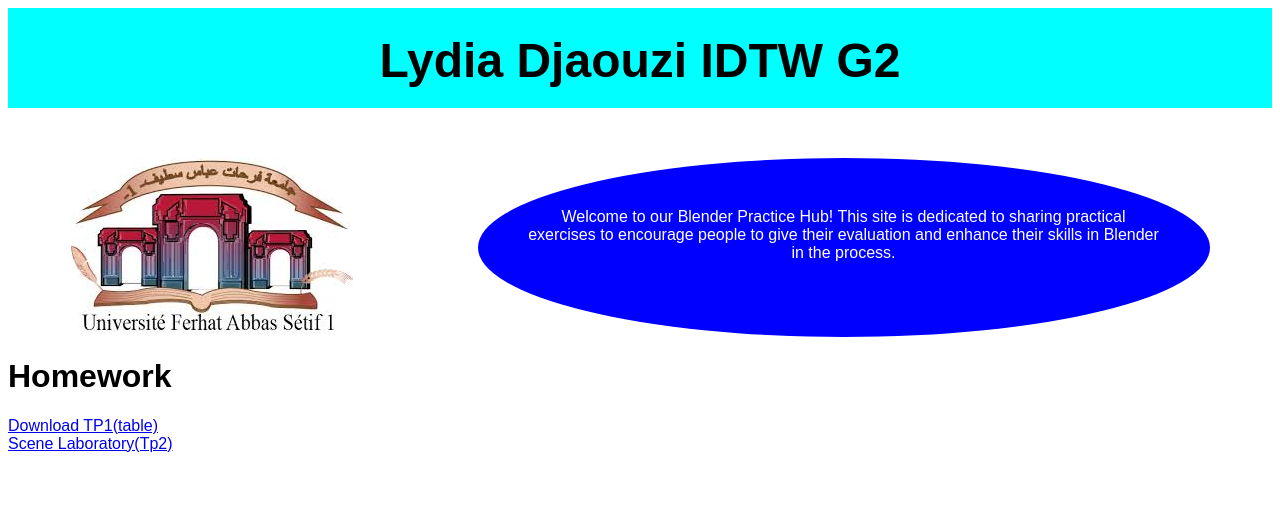
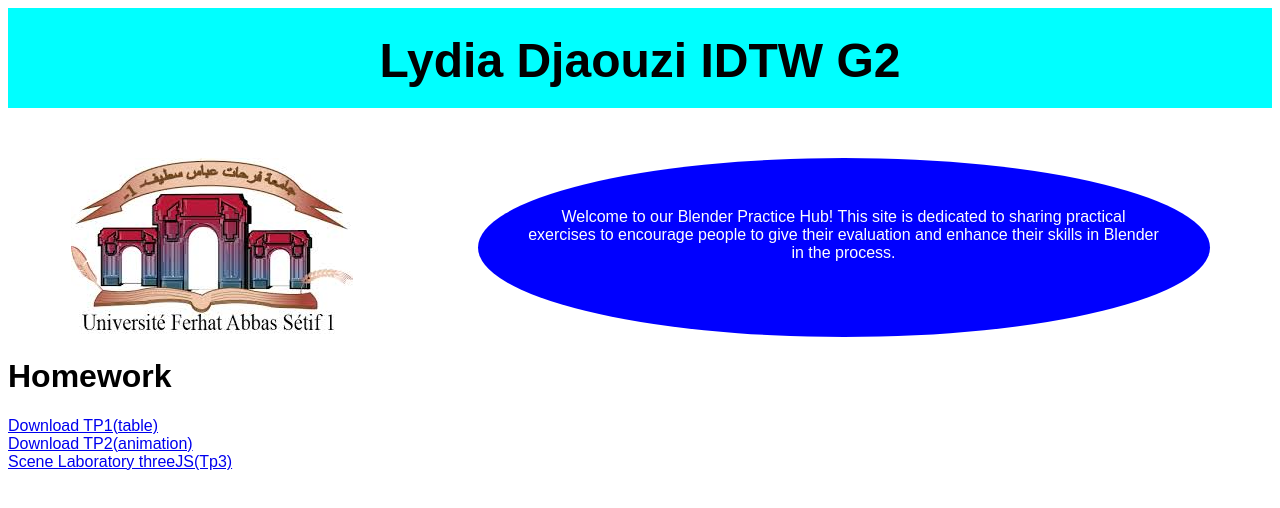
Before and after one commit to lydia-gh/web3dTP, a plain HTML site: page index.html in a window 1280 px wide. Drawn offline with Linux system fonts and the light colour scheme.

Commit message:
Update index.html

```diff
--- a/index.html
+++ b/index.html
@@ -19,7 +19,9 @@
     <h1>Homework</h1>
     <a href="table.blend" download="table.blend">Download TP1(table)</a>
     <br>
-    <a href="scene.html">Scene Laboratory(Tp2)</a>
+  <a href="cubeAnimation.blend" download="cubeAnimation.blend">Download TP2(animation)</a>
+    <br>
+    <a href="scene.html">Scene Laboratory threeJS(Tp3)</a>
 
 
 
```
